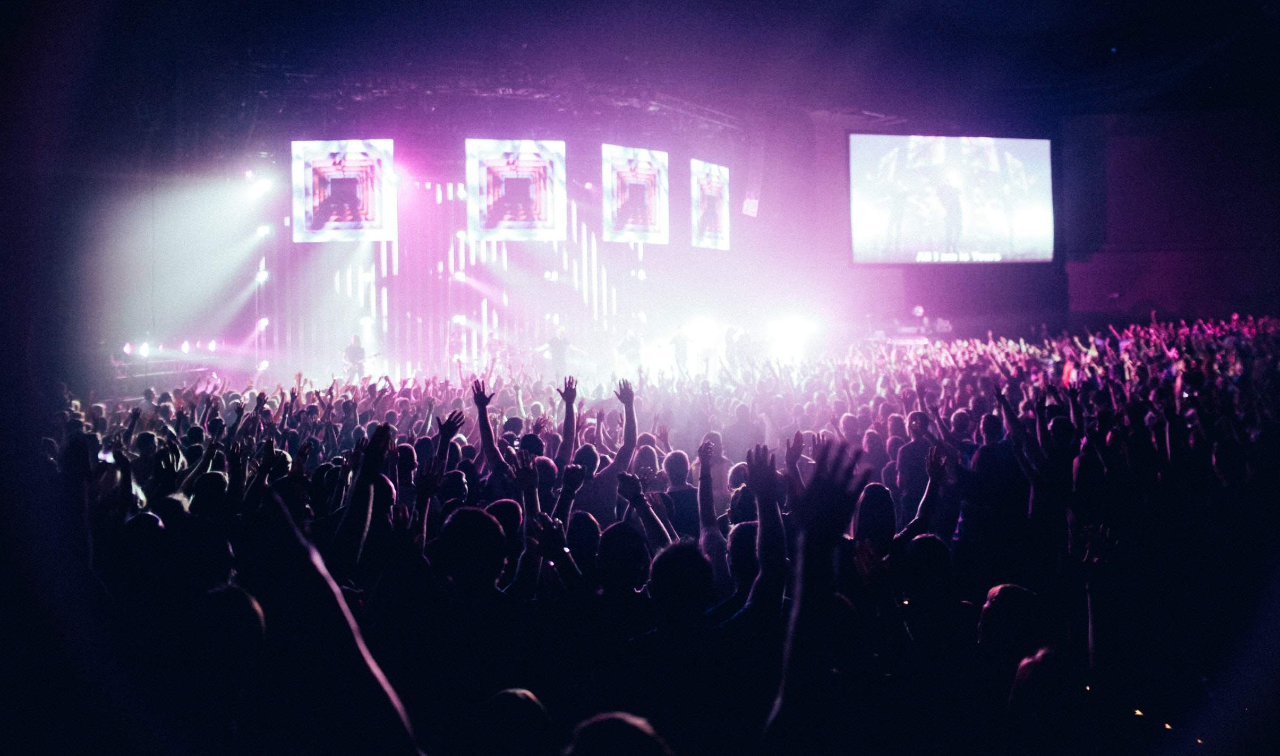
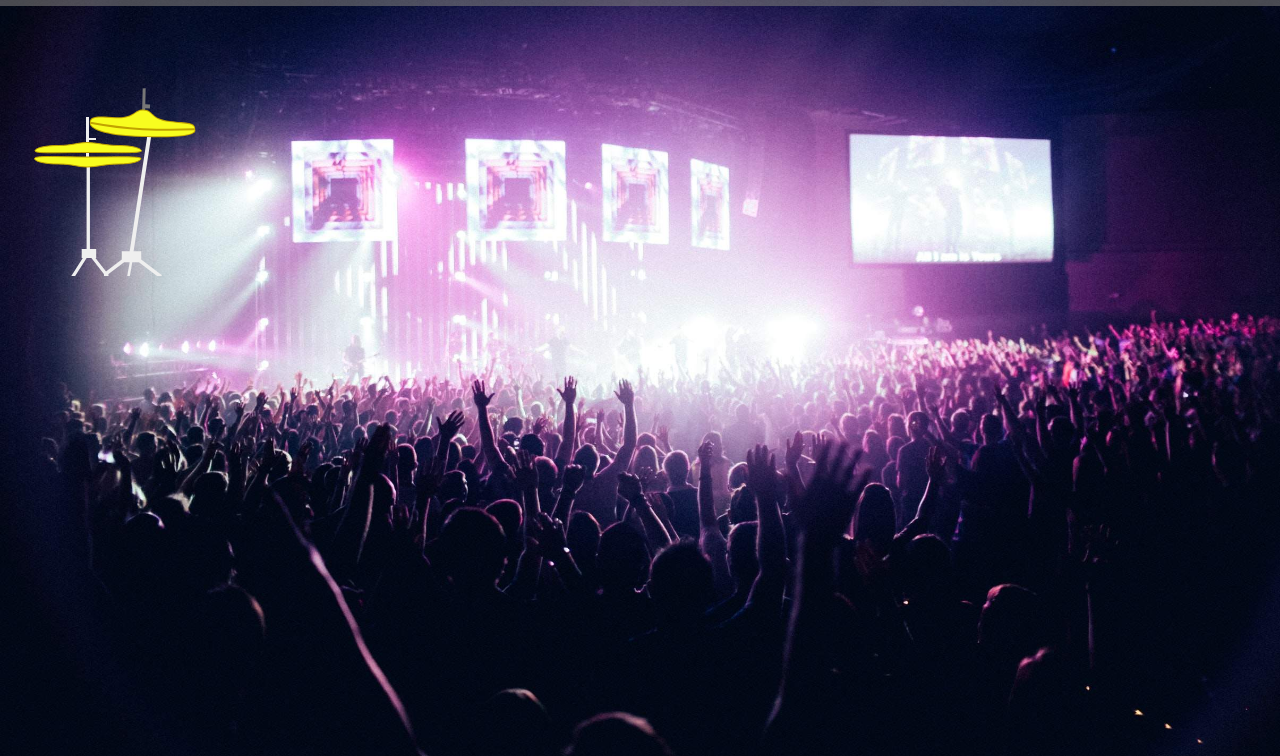
Before and after one commit to betocostadev/betocostadev.github.io, a plain HTML site: page apps/vdk/vdk.html in a window 1280 px wide. Shown: the part 44-800 px from the top of the page. Drawn offline with Linux system fonts and the light colour scheme; a web font is replaced by a local one.

Commit message:
adding the drum

```diff
--- a/apps/vdk/css/vdk_main.css
+++ b/apps/vdk/css/vdk_main.css
@@ -20,7 +20,7 @@ html {
 
 /* MEDIA CATCH ALL */
 img, embed, object, video {
-    max-width: 100%;
+    /* max-width: 100%; */
 }
 
 body {
@@ -37,6 +37,7 @@ body {
 
 .header {
   display: flex;
+  height: 50px;
   padding: 2px;
   background: rgba(120, 119, 119, 0.6);
 }
@@ -66,9 +67,58 @@ body {
 .header h1 {
   font-size: 1.375rem;
   justify-self: flex-end;
-  margin: 0.1rem;
+  margin: 0.2rem;
+  color: #ffed4c;
+  text-shadow: 0px 4px 4px rgba(0, 0, 0, 0.25);
 }
 
 a:visited {
   color: white;
 }
+
+/* .social img {
+  position: absolute;
+width: 45px;
+height: 45px;
+left: 10px;
+top: 55px;
+} */
+
+/* MAIN GRID */
+
+main {
+  display: grid;
+  grid-template-columns: repeat(8, 71px);
+  grid-template-rows: repeat(5, 54px);
+}
+
+#openHat {
+  z-index: 1;
+  grid-column: 1 / 3;
+  grid-row: 3 / 4;
+  align-self: end;
+  justify-self: end;
+}
+
+#openHatBase {
+  z-index: 0;
+  grid-column: 2 / 4;
+  grid-row: 4 / 6;
+  align-self: end;
+}
+
+#hiHat {
+  z-index: 1;
+  grid-column: 2 / 4;
+  grid-row: 2 / 4;
+  align-self: center;
+  justify-self: center;
+}
+
+#hiHatBase {
+  grid-column: 2 / 4;
+  grid-row: 4 / 6;
+  justify-self: center;
+  align-self: end;
+  margin-right: 15px;
+}
--- a/apps/vdk/vdk.html
+++ b/apps/vdk/vdk.html
@@ -16,6 +16,15 @@
     <a href="#" class="button-link">Flat</a>
     <h1>VDK Virtual Drum Kit</h1>
   </div>
+  <main>
+    <!-- <div class="social">
+      <img src="img/share_icon.svg" alt="Click to share">
+    </div> -->
+    <img src="img/open_hat.svg" alt="" id="openHat">
+    <img src="img/open_hat_base.svg" alt="" id="openHatBase">
+    <img src="img/hihat.svg" alt="" id="hiHat">
+    <img src="img/hihat_base.svg" alt="" id="hiHatBase">
+  </main>
 
   <script src="js/vdk.js"></script>
 </body>
```
